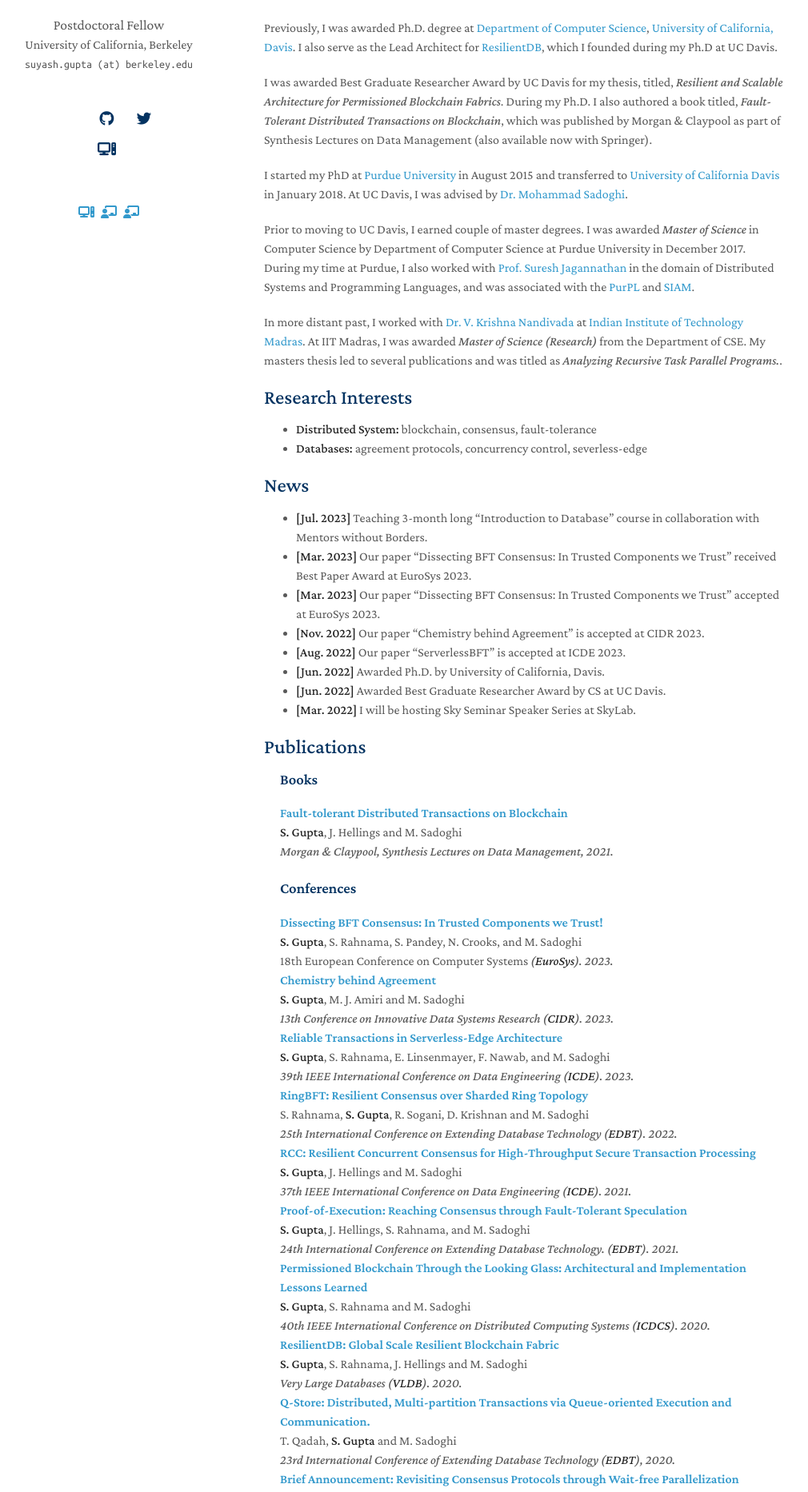
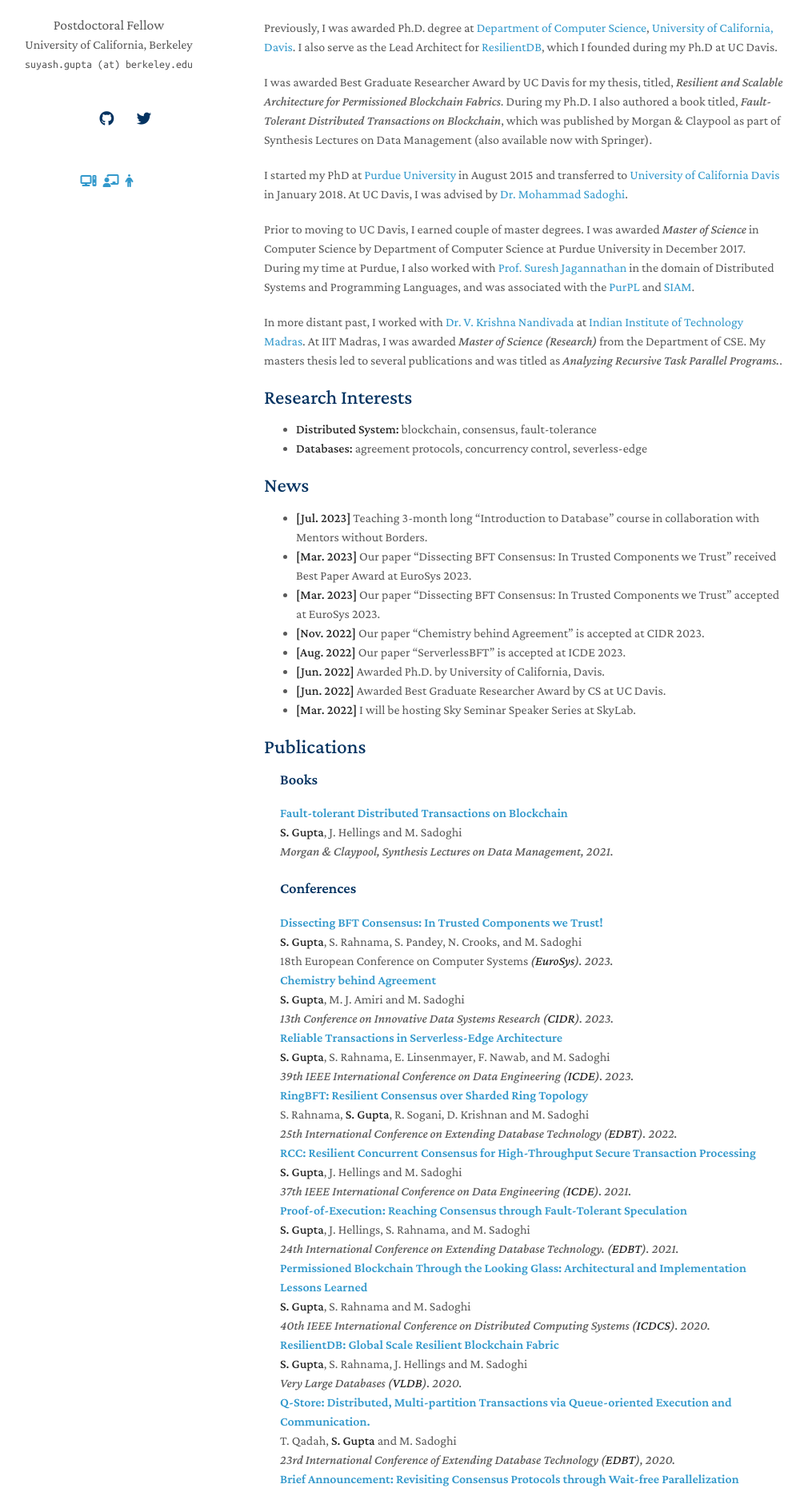
Before and after one commit to gupta-suyash/gupta-suyash.github.io, a Jekyll site: the page built from index.md, in a window 1280 px wide. Shown: the part 222-2088 px from the top of the page at 80% size, without its empty margins (140-1150 px from the left). Built offline with Jekyll 4.4.1, drawn with Linux system fonts in a browser that asks for light colours; nearby versions of some CDN libraries; a style sheet for code colours, icons or effects is not loaded; our own code applies the rules of GitHub Pages for plain Markdown files.

Commit message:
Update homepage.html

```diff
--- a/_layouts/homepage.html
+++ b/_layouts/homepage.html
@@ -86,12 +86,6 @@
           <iconify-icon icon="simple-icons:dblp"></iconify-icon>
         </a>
         {% endif %}
-
-        {% if site.research_statement %}
-        <a style="margin: 0 5px 0 0" href="{{ site.research_statement }}">
-          <i class="fa-solid fa-computer"></i>
-        </a>
-        {% endif %}
         </div>
 
         <br>
@@ -113,8 +107,8 @@
         {% endif %}
 
         {% if site.diversity_statement %}
-        <a style="margin: 0 0px 0 0" href="{{ site.diversity_statement }}">
-          <i class="fa-solid fa-chalkboard-user"></i>
+        <a style="margin: 0 5px 0 0" href="{{ site.diversity_statement }}">
+          <i class="fa-solid fa-person"></i>
         </a>
 <!--         <p>Diversity Statement</p> -->
         {% endif %}
```
